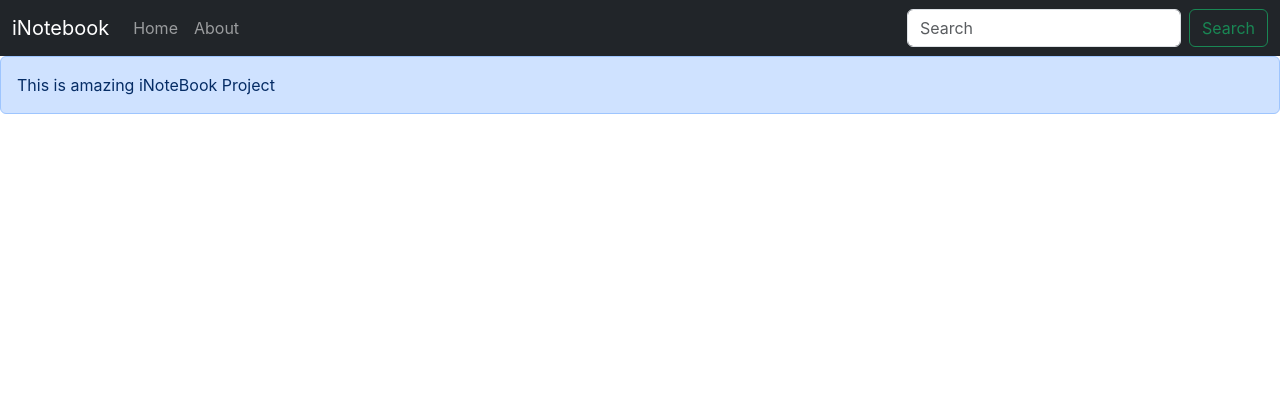
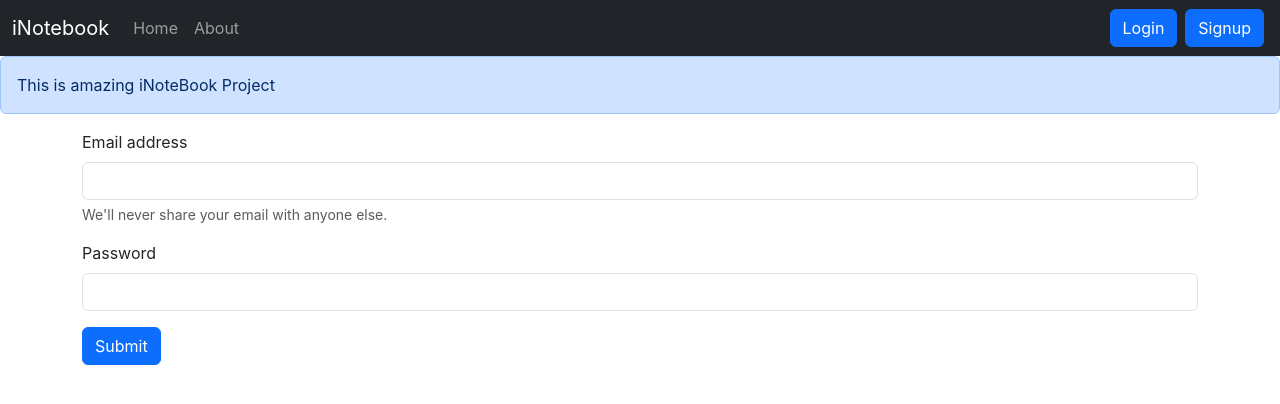
Before and after one commit to rajakumar4182/iNoteBook, a React (Create React App) app: page /login in a window 1280 px wide. Shown: the top 404 px of the page. Built offline with nearby package versions, Linux system fonts and the light colour scheme.

Commit message:
Adding login component

```diff
--- a/src/App.js
+++ b/src/App.js
@@ -5,6 +5,8 @@
 import About from "./components/About";
 import NoteState from "./context/notes/NoteState";
 import Alert from "./components/Alert";
+import Signup from "./components/Signup";
+import Login from "./components/Login";
 
 function App() {
   return (
@@ -18,6 +20,9 @@
               <Route exact path="/" element={<Home />} />
 
               <Route exact path="/about" element={<About />} />
+
+              <Route exact path="/signup" element={<Signup />} />
+              <Route exact path="/login" element={<Login />} />
             </Routes>
           </div>
         </Router>
--- /dev/null
+++ b/src/components/Login.js
@@ -0,0 +1,77 @@
+import React, { useState } from "react";
+import { useNavigate } from "react-router-dom";
+
+const Login = () => {
+  const [credentials, setCredentials] = useState({ email: "", password: "" });
+  const navigate = useNavigate();
+
+  const handleSubmit = async (e) => {
+    e.preventDefault();
+    const response = await fetch("http://localhost:5001/api/auth/login", {
+      method: "POST",
+      headers: {
+        "Content-Type": "application/json",
+      },
+      body: JSON.stringify({
+        email: credentials.email,
+        password: credentials.password,
+      }),
+    });
+    const json = await response.json();
+    console.log(json);
+    if (json.success) {
+      //save the authToken and redirect
+      localStorage.setItem("toke", json.authtoken);
+      navigate("/");
+    } else {
+      alert("Invalid credentials");
+    }
+  };
+
+  const onChange = (e) => {
+    setCredentials({ ...credentials, [e.target.name]: e.target.value });
+  };
+
+  return (
+    <div>
+      <form onSubmit={handleSubmit}>
+        <div className="mb-3">
+          <label htmlFor="email" className="form-label">
+            Email address
+          </label>
+          <input
+            type="email"
+            className="form-control"
+            value={credentials.email}
+            onChange={onChange}
+            id="email"
+            name="email"
+            aria-describedby="emailHelp"
+          />
+          <div id="emailHelp" className="form-text">
+            We'll never share your email with anyone else.
+          </div>
+        </div>
+        <div className="mb-3">
+          <label htmlFor="password" className="form-label">
+            Password
+          </label>
+          <input
+            type="password"
+            className="form-control"
+            value={credentials.password}
+            onChange={onChange}
+            id="password"
+            name="password"
+          />
+        </div>
+
+        <button type="submit" className="btn btn-primary">
+          Submit
+        </button>
+      </form>
+    </div>
+  );
+};
+
+export default Login;
--- a/src/components/Navbar.js
+++ b/src/components/Navbar.js
@@ -45,16 +45,13 @@
               </Link>
             </li>
           </ul>
-          <form className="d-flex" role="search">
-            <input
-              className="form-control me-2"
-              type="search"
-              placeholder="Search"
-              aria-label="Search"
-            />
-            <button className="btn btn-outline-success" type="submit">
-              Search
-            </button>
+          <form className="d-flex">
+            <Link className="btn btn-primary mx-1" to="/login" role="button">
+              Login
+            </Link>
+            <Link className="btn btn-primary mx-1" to="/signup" role="button">
+              Signup
+            </Link>
           </form>
         </div>
       </div>
--- /dev/null
+++ b/src/components/Signup.js
@@ -0,0 +1,7 @@
+import React from "react";
+
+const Signup = () => {
+  return <div>I am signup</div>;
+};
+
+export default Signup;
```
Also changed, not shown: 1 other file (tests, documents, lock files or other folders).
